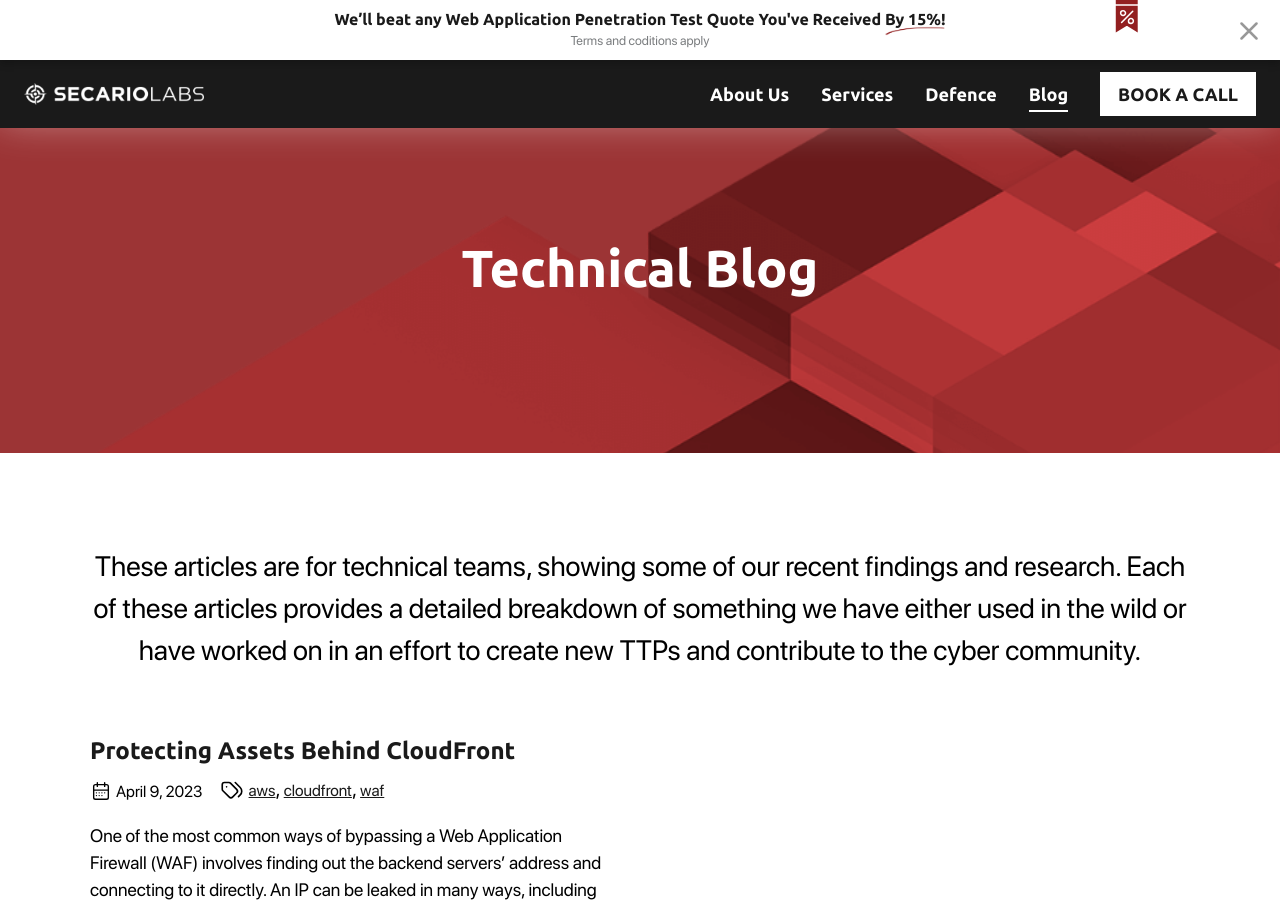
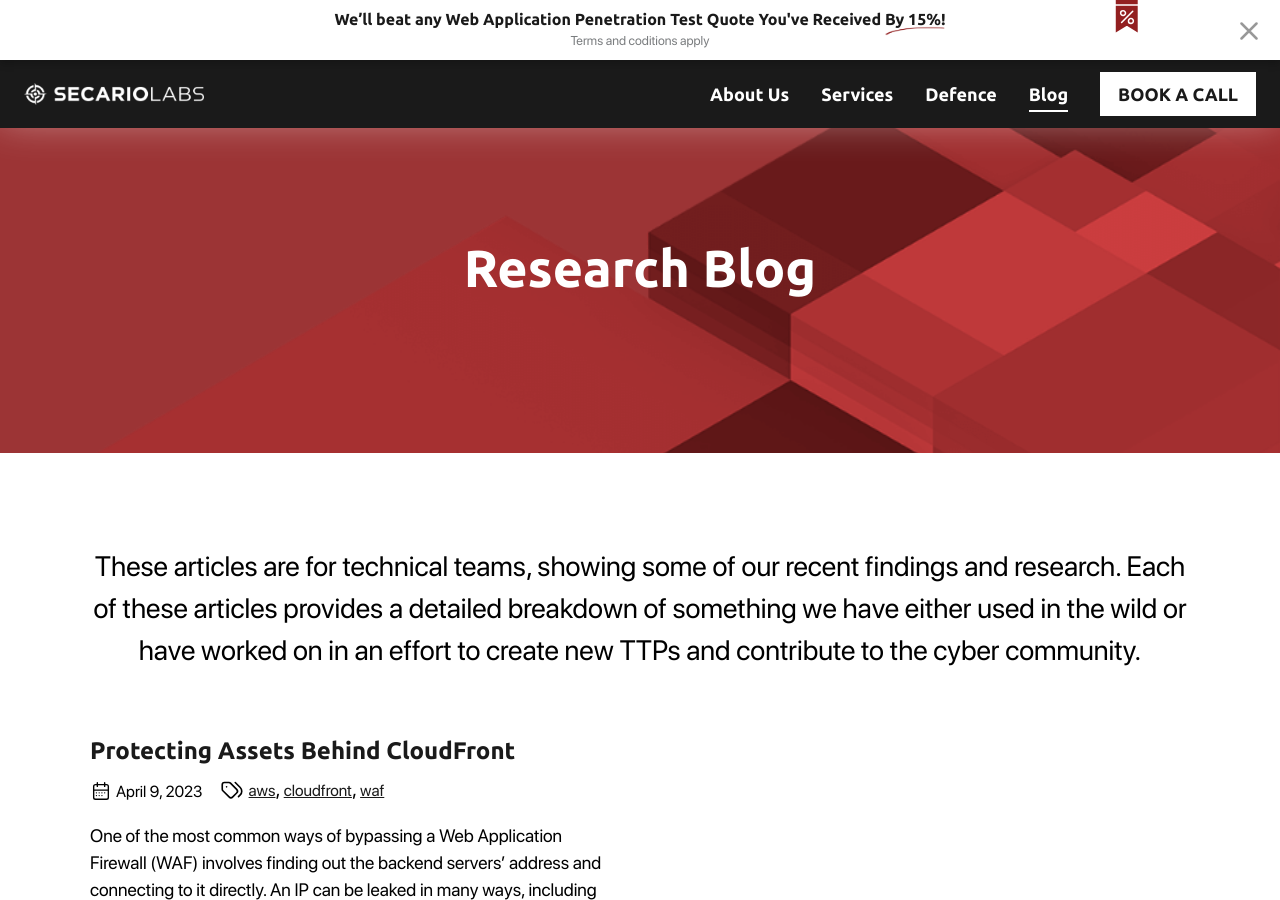
Before and after one commit to secariolabs/secariolabs.github.io, a Jekyll site: the page built from pages/blog.md, in a window 1280 px wide and 900 px high. Built offline with Jekyll 4.4.1, drawn with Linux system fonts in a browser that asks for light colours; the list of posts is cut into pages by our own code.

Commit message:
technicsl-research to blog

```diff
--- a/_config.yml
+++ b/_config.yml
@@ -52,7 +52,7 @@ defaults:
       permalink: /contact/
       type: "plain-page"
   - scope:
-      path: "pages/technical-research.md"
+      path: "pages/blog.md"
     values:
       layout: "blog"
       permalink: /blog/
--- a/pages/technical-research.md
+++ b/pages/blog.md
@@ -4,9 +4,9 @@ pagination:
   enabled: true
 show_callout: true
 meta:
-  title: Technical Blog - Secario Labs
+  title: Research Blog - Secario Labs
   description: These articles are for technical teams, showing some of our recent findings and research. Each of these articles provides a detailed breakdown of something we have either used in the wild or have worked on in an effort to create new TTPs and contribute to the cyber community.
-hero_title: Technical Blog
+hero_title: Research Blog
 # You can use markdown for the description
 description: |-
   These articles are for technical teams, showing some of our recent findings and research. Each of these articles provides a detailed breakdown of something we have either used in the wild or have worked on in an effort to create new TTPs and contribute to the cyber community.
```
